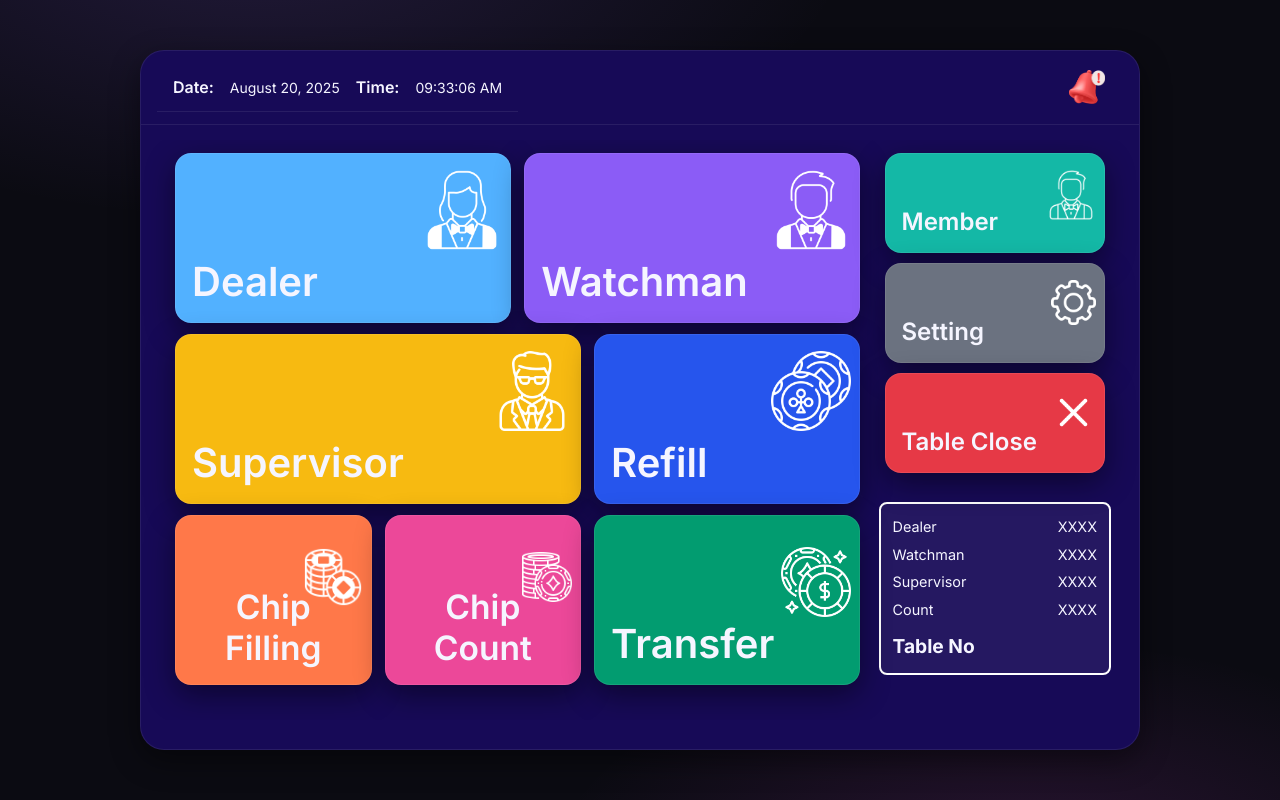
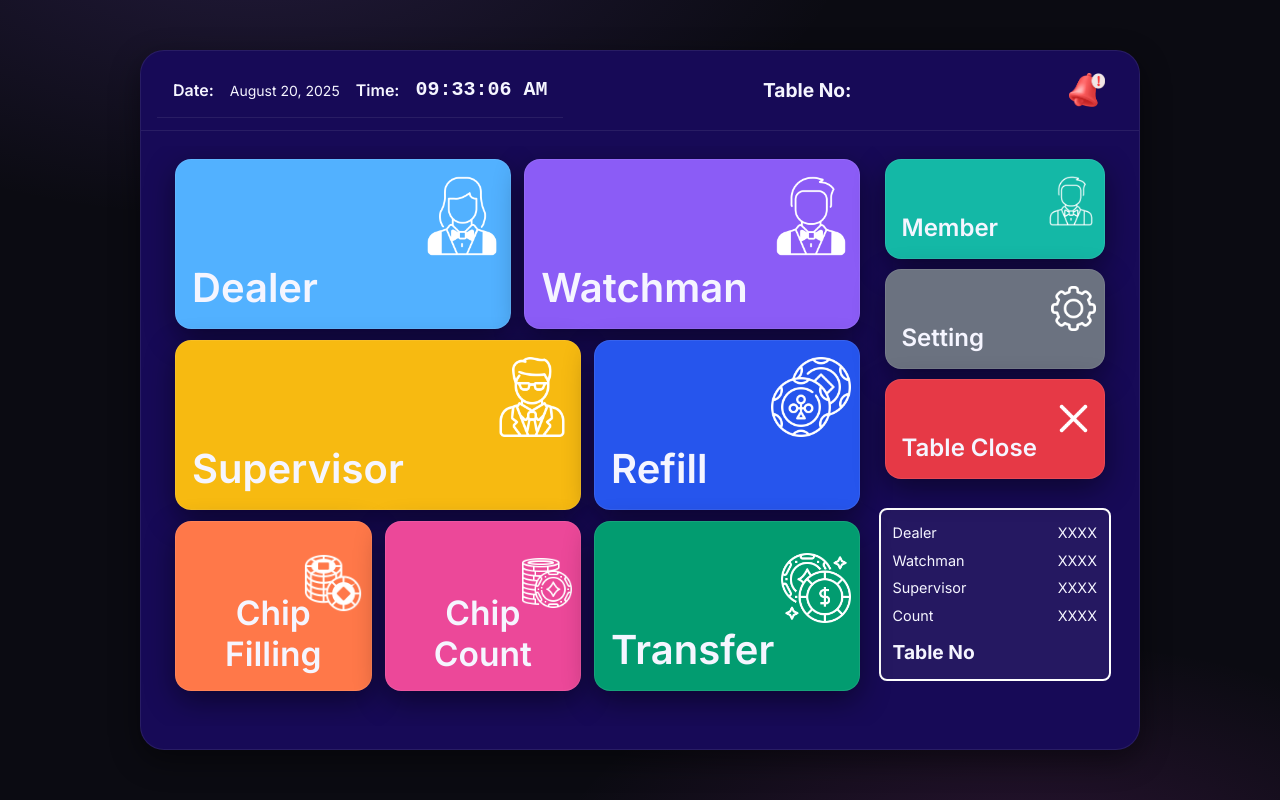
Before and after one commit to Prophet199607/casino-table-system, a React (Vite) app: page / in a window 1280 px wide. Built offline with nearby package versions, Linux system fonts and the light colour scheme.

Commit message:
Add table no and modify time

```diff
--- a/src/components/layout/Toolbar.tsx
+++ b/src/components/layout/Toolbar.tsx
@@ -53,7 +53,24 @@ export const Toolbar = () => {
         >
           Time:
         </span>
-        <span style={{ fontSize: THEME.font.size.sm }}>{time}</span>
+        <span
+          style={{
+            fontSize: THEME.font.size.xl,
+            fontWeight: "bold",
+            fontFamily: "monospace",
+          }}
+        >
+          {time}
+        </span>
+      </div>
+
+      <div
+        style={{
+          fontWeight: "bold",
+          fontSize: "1.2rem",
+        }}
+      >
+        Table No:
       </div>
 
       <div className="flex justify-end px-3">
```
